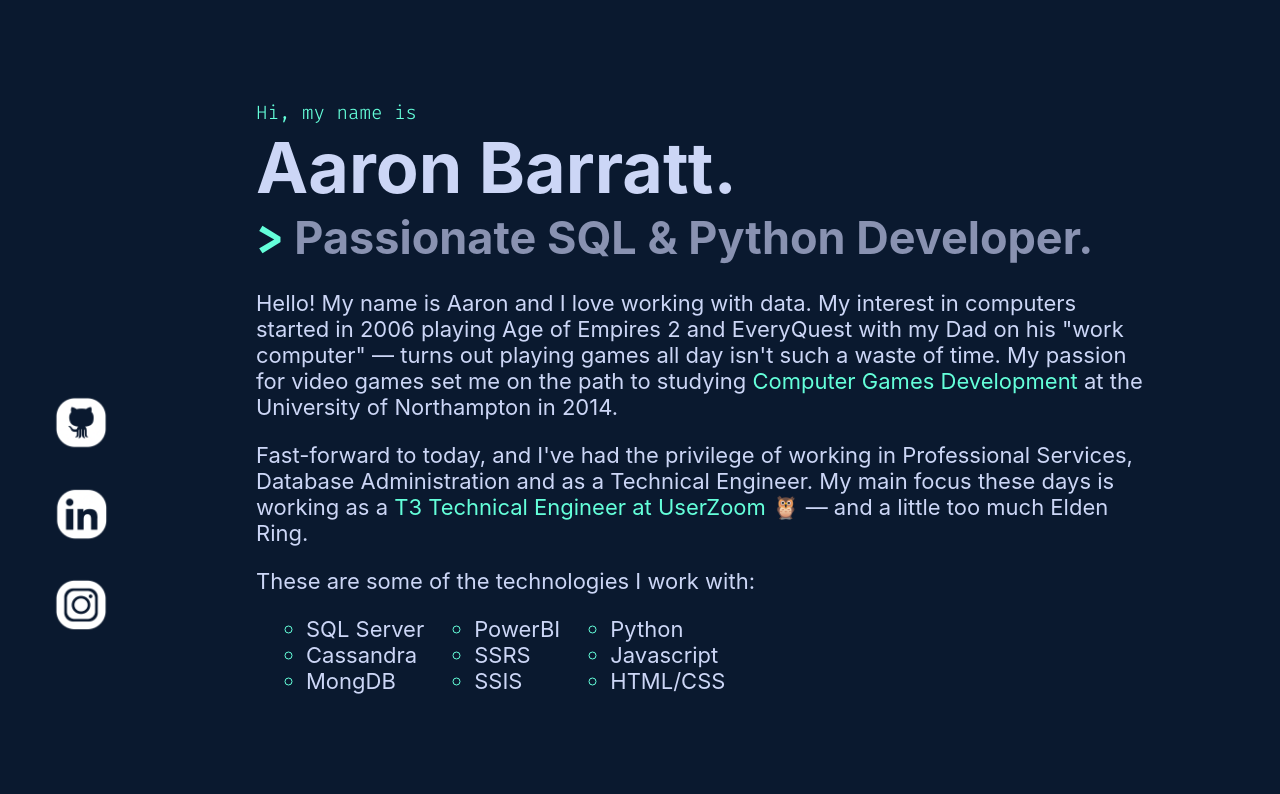
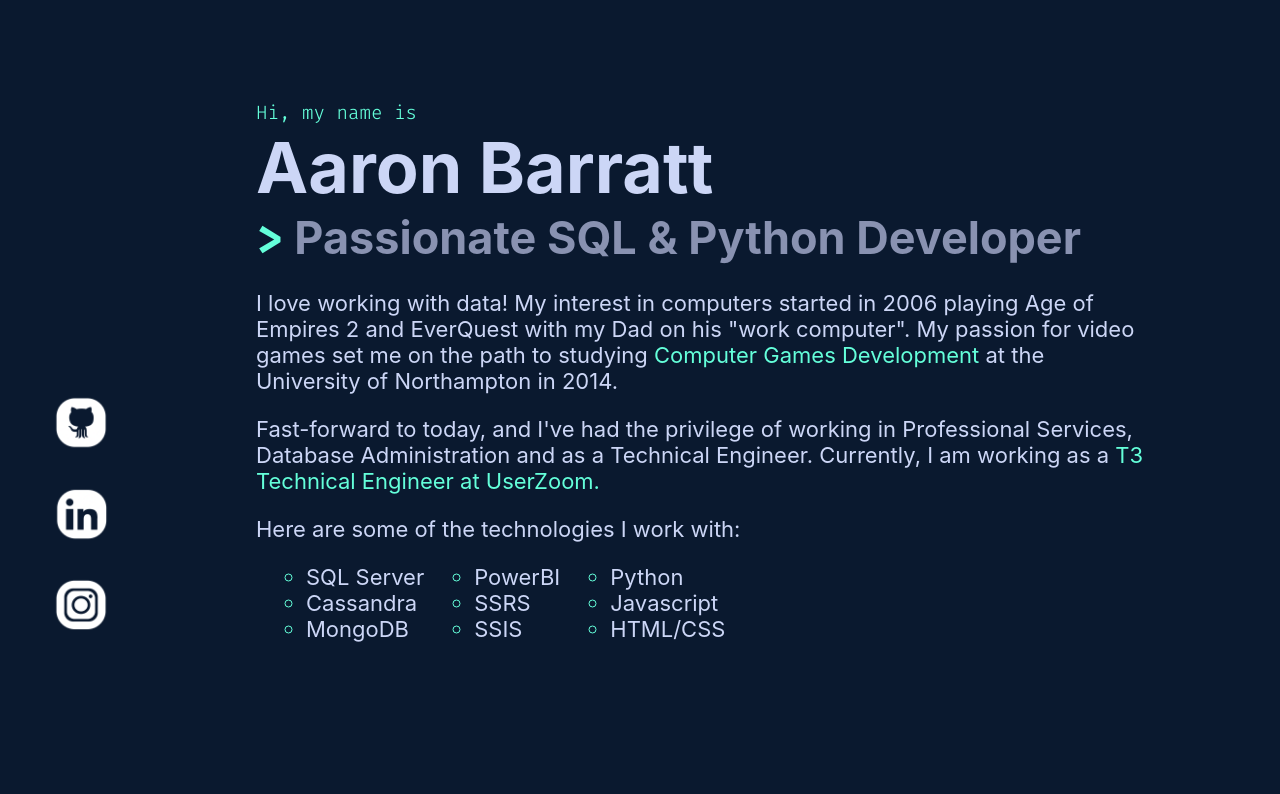
Before and after one commit to BanAaron/aaron-barratt-website, a Flask app: page /about in a window 1280 px wide. Shown: the part 110-904 px from the top of the page. After the commit the page ends 752 px from the top, so only its background shows below. Run offline with Flask 2, Linux system fonts and the light colour scheme.

Commit message:
Implemented the easy parts of Chris' feedback

```diff
--- a/static/css/main.css
+++ b/static/css/main.css
@@ -188,6 +188,9 @@ body {
   color: var(--slate);
   font-size: 45px;
 }
+#about_me p {
+  max-width: 1100px;
+}
 #pointy {
   color: var(--green);
   font-family: var(--font-mono);
--- a/templates/about.html
+++ b/templates/about.html
@@ -4,15 +4,20 @@
     <h3 id="tag_line">Hi, my name is</h3>
     <h1>{{name}}</h1>
     <h2><span id="pointy">></span> {{tag_line}}</h2>
-    <p>Hello! My name is Aaron and I love working with data. My interest in computers started in 2006 playing Age of Empires 2 and EveryQuest with my Dad on his "work computer" — turns out playing games all day isn't such a waste of time. My passion for video games set me on the path to studying <a href="https://www.northampton.ac.uk/courses/games-programming-bsc-hons/" target=_blank>Computer Games Development</a> at the University of Northampton in 2014.</p>
+    <p>I love working with data! My interest in computers started in 2006 playing Age of Empires 2 and EverQuest with
+     my Dad on his "work computer". My passion for video games set me on the path to studying
+     <a href="https://www.northampton.ac.uk/courses/games-programming-bsc-hons/" target=_blank>Computer Games Development
+     </a> at the University of Northampton in 2014.</p>
 
-    <p>Fast-forward to today, and I've had the privilege of working in Professional Services, Database Administration and as a Technical Engineer. My main focus these days is working as a <a href="https://www.userzoom.com/" target=_blank>T3 Technical Engineer at UserZoom</a> 🦉 — and a little too much Elden Ring.</p>
+    <p>Fast-forward to today, and I've had the privilege of working in Professional Services, Database Administration
+    and as a Technical Engineer. Currently, I am working as a <a href="https://www.userzoom.com/" target=_blank>
+    T3 Technical Engineer at UserZoom.</a></p>
 
-    <p>These are some of the technologies I work with:</p>
+    <p>Here are some of the technologies I work with:</p>
     <ul>
         <li><p>SQL Server</p></li>
         <li><p>Cassandra</p></li>
-        <li><p>MongDB</p></li>
+        <li><p>MongoDB</p></li>
     </ul>
     <ul>
         <li><p>PowerBI</p></li>
--- a/views.py
+++ b/views.py
@@ -12,8 +12,8 @@ def go_home():
 def about_page():
     return render_template(
         "about.html",
-        name="Aaron Barratt.",
-        tag_line="Passionate SQL & Python Developer.",
+        name="Aaron Barratt",
+        tag_line="Passionate SQL & Python Developer",
     )
 
 
```
